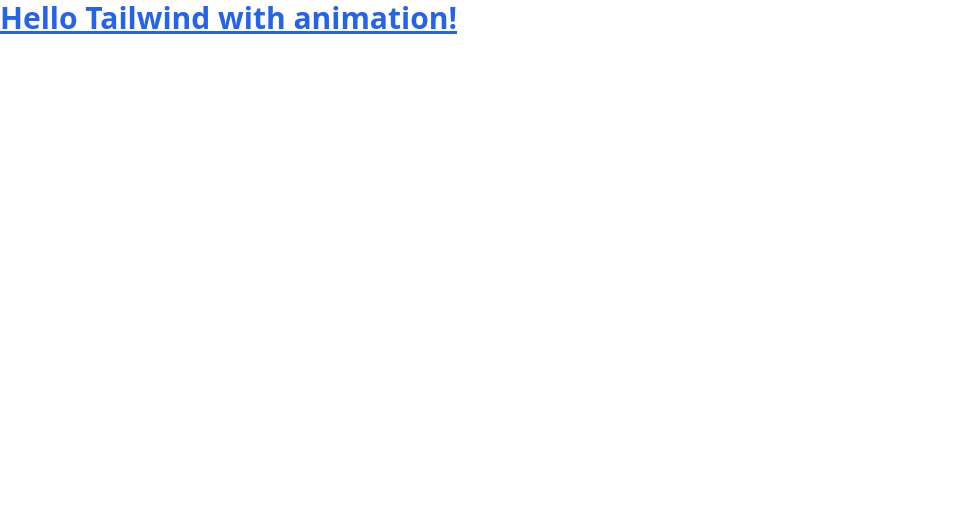
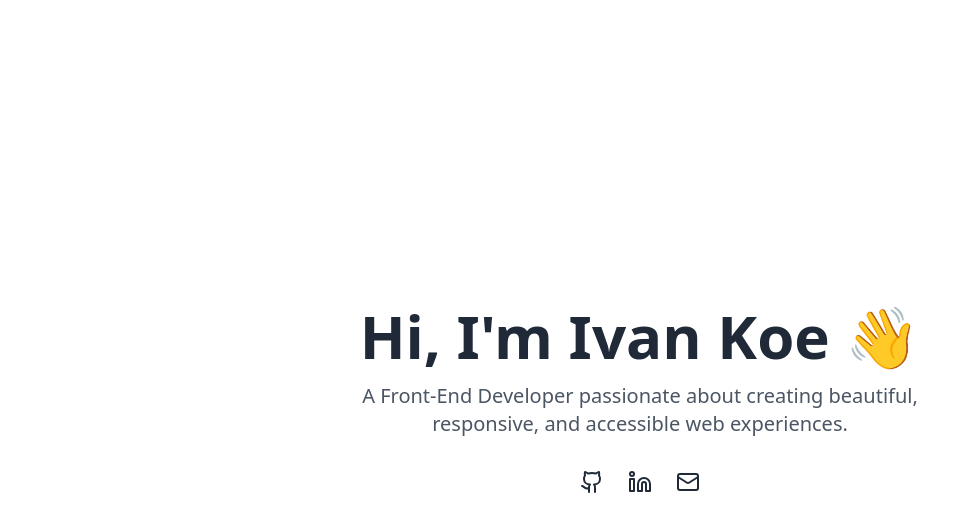
Before and after one commit to Ivankoe96/portfolio-v.1, a React (Vite) app: page / in a window 1280 px wide. Shown: the top 532 px of the page, without its empty margins (0-979 px from the left). Built offline with nearby package versions, Linux system fonts and the light colour scheme.

Commit message:
Revised src/App.jsx

```diff
--- a/src/App.jsx
+++ b/src/App.jsx
@@ -1,16 +1,36 @@
-import { motion } from "motion/react";
+import { GithubIcon, LinkedinIcon, MailIcon } from "lucide-react";
+import { motion as Motion } from "framer-motion";
 import './index.css';
 
 function App() {
   return (
-    <motion.div
-      initial={{ opacity: 0 }}
-      animate={{ opacity: 1 }}
-      transition={{ duration: 1 }}
-      className="text-3xl font-bold text-blue-600 underline"
-    >
-      Hello Tailwind with animation!
-    </motion.div>
+    <div className="min-h-screen bg-white flex flex-col items-center justify-center text-center px-4">
+      <Motion.div
+        initial={{ opacity: 0, y: 20 }}
+        animate={{ opacity: 1, y: 0 }}
+        transition={{ duration: 0.8 }}
+        className="space-y-4"
+      >
+        <h1 className="text-4xl md:text-6xl font-extrabold text-gray-800">
+          Hi, I'm Ivan Koe 👋
+        </h1>
+        <p className="text-lg md:text-xl text-gray-600 max-w-xl">
+          A Front-End Developer passionate about creating beautiful, responsive, and accessible web experiences.
+        </p>
+
+        <div className="flex gap-6 justify-center pt-4">
+          <a href="https://github.com/Ivankoe96" target="_blank" rel="noopener noreferrer">
+            <GithubIcon className="w-6 h-6 text-gray-800 hover:text-blue-600 transition-colors" />
+          </a>
+          <a href="https://linkedin.com/in/ivankoe" target="_blank" rel="noopener noreferrer">
+            <LinkedinIcon className="w-6 h-6 text-gray-800 hover:text-blue-600 transition-colors" />
+          </a>
+          <a href="mailto:ivandharmakoe@gmail.com">
+            <MailIcon className="w-6 h-6 text-gray-800 hover:text-blue-600 transition-colors" />
+          </a>
+        </div>
+      </Motion.div>
+    </div>
   );
 }
 
```
